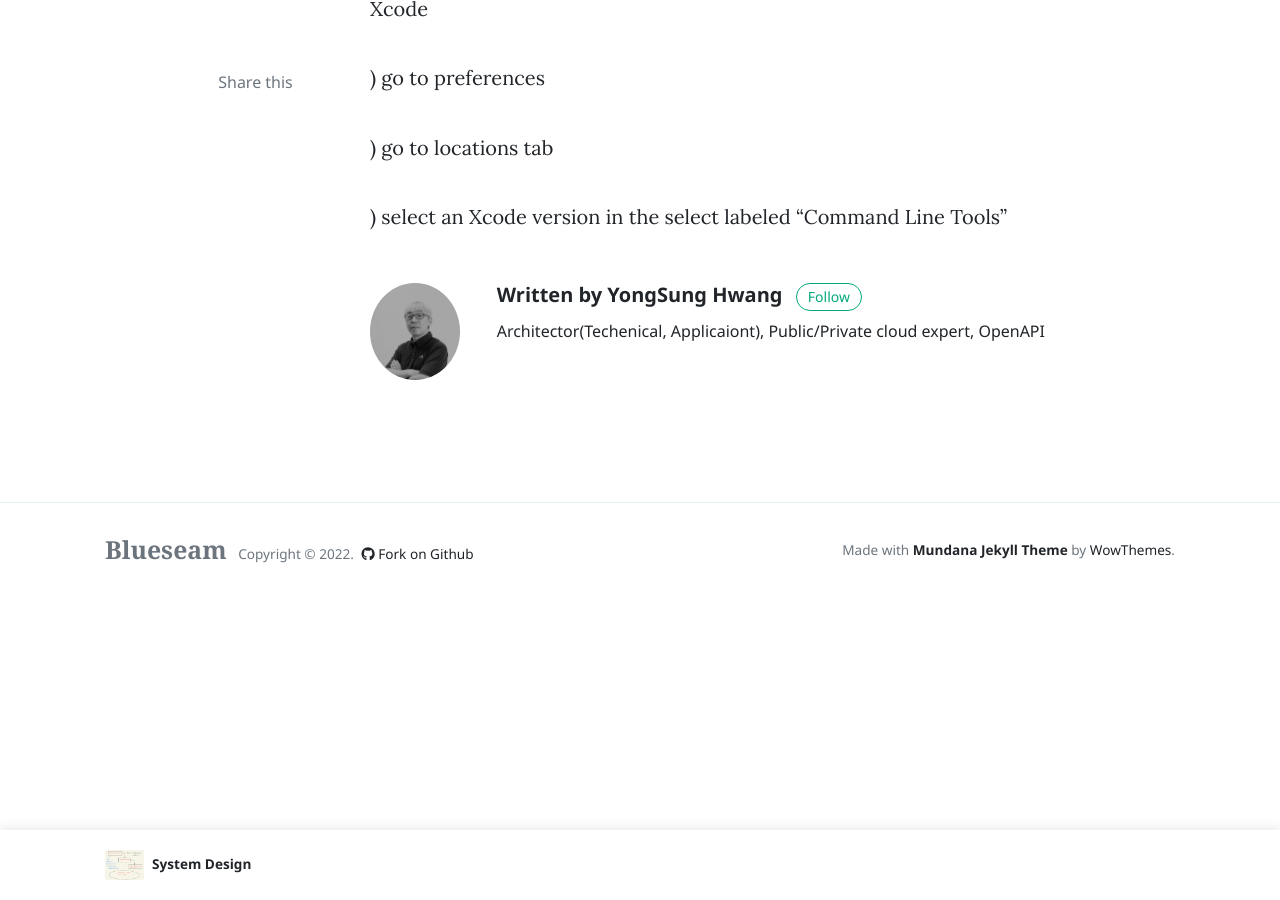
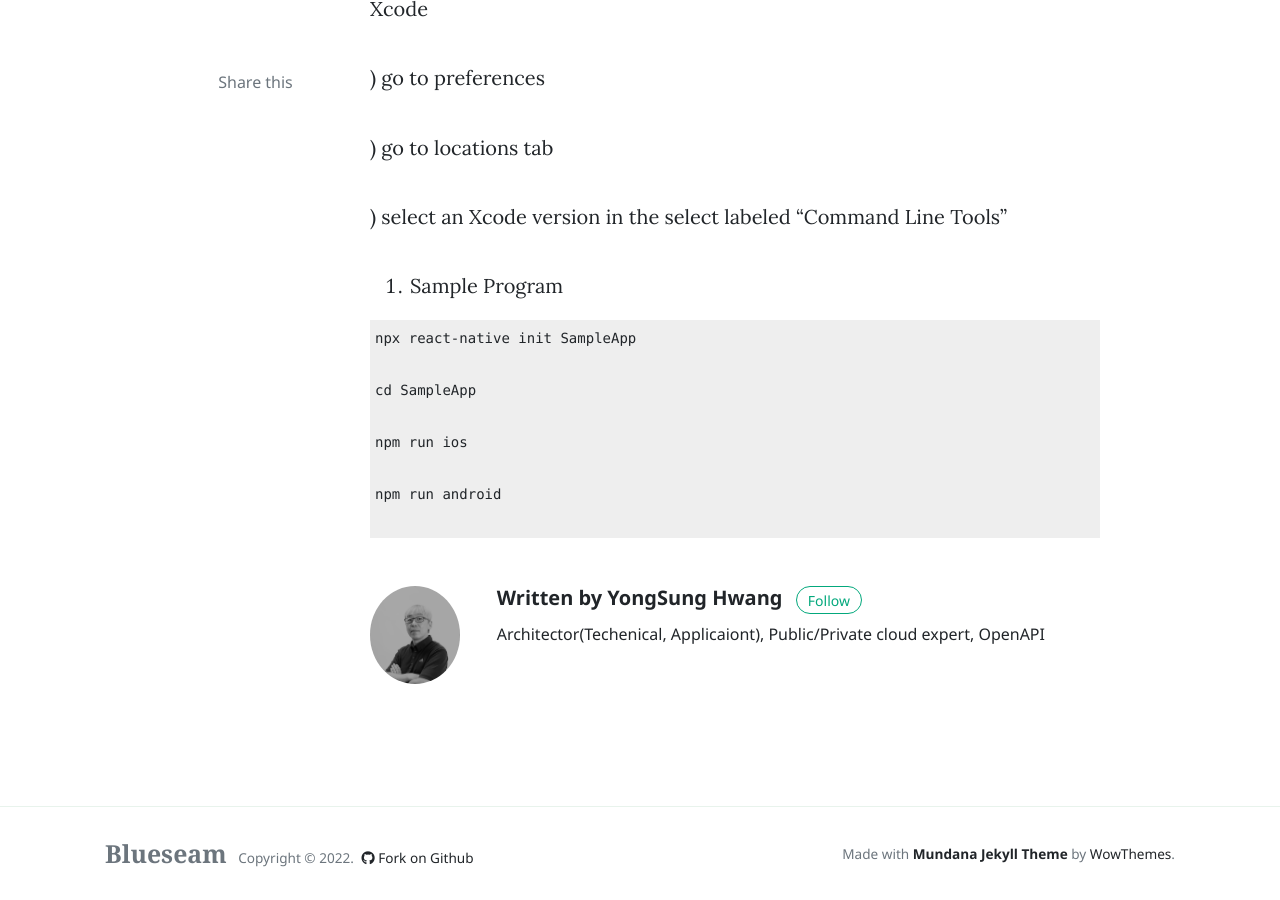
Before and after one commit to blueseam/blueseam.github.io, a Jekyll site: the page built from _posts/2022-01-07-React-Native.md, in a window 1280 px wide and 900 px high, scrolled down 5997 px. Built offline with Jekyll 4.4.1, drawn with Linux system fonts in a browser that asks for light colours; nearby versions of some CDN libraries; comment, search, counter and statistics services are not loaded.

Commit message:
Update 2022-01-07-React-Native.md

````diff
--- a/_posts/2022-01-07-React-Native.md
+++ b/_posts/2022-01-07-React-Native.md
@@ -157,3 +157,18 @@ I ran into this same problem and resolved it in the following steps.
 ) go to locations tab
 
 ) select an Xcode version in the select labeled "Command Line Tools"
+
+
+
+5. Sample Program
+
+```
+npx react-native init SampleApp
+
+cd SampleApp
+
+npm run ios
+
+npm run android
+
+```
````
